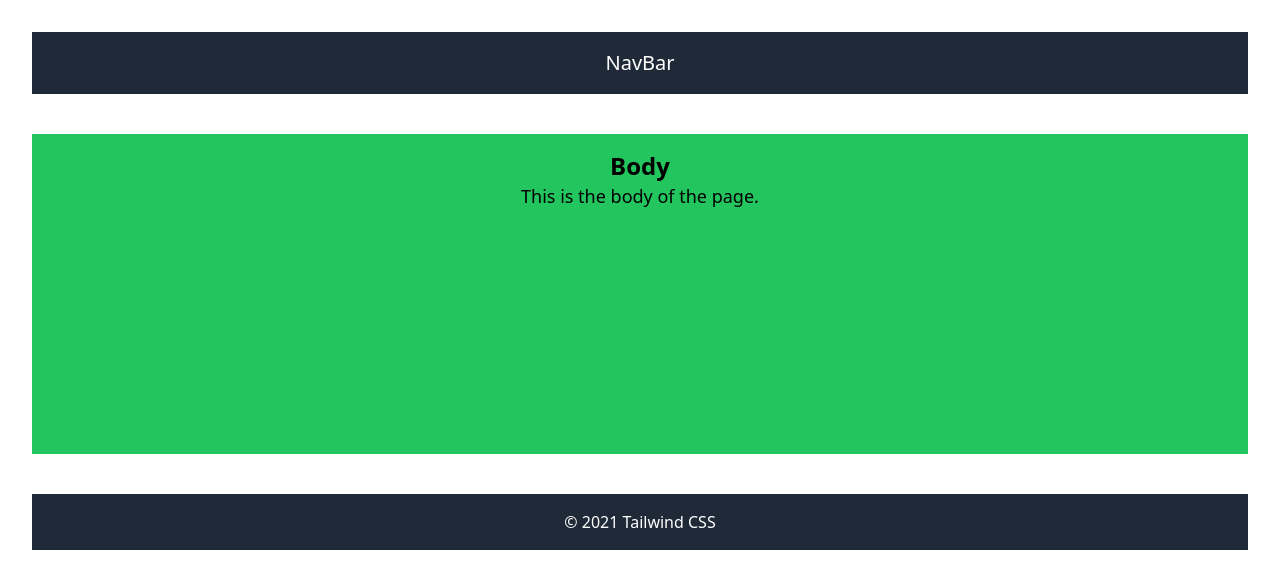
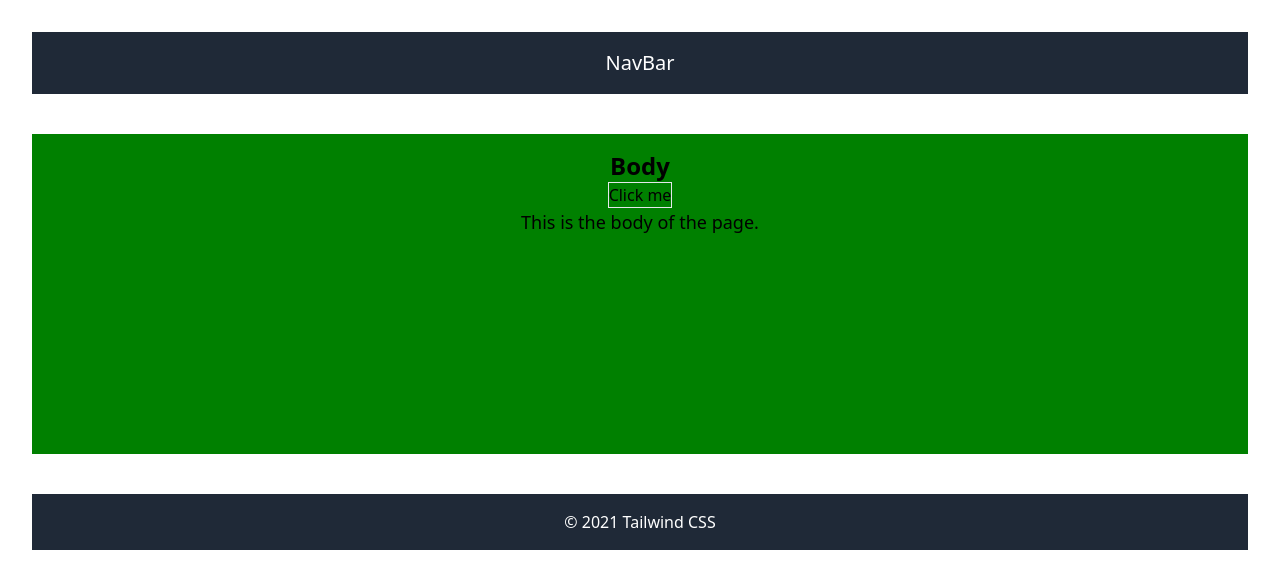
Before and after one commit to John-Mukhwana/Tech_Family, a React (Vite) app in the folder ReactTailwindcss/: page / in a window 1280 px wide. Shown: the top 588 px of the page. Built offline with nearby package versions, Linux system fonts and the light colour scheme.

Commit message:
Added the useState to change background color

```diff
--- a/ReactTailwindcss/src/components/body.jsx
+++ b/ReactTailwindcss/src/components/body.jsx
@@ -1,9 +1,19 @@
 
+import {useState} from 'react';
 
 function Body(){
+    const[color , setColor] = useState("green");
+
+    const changeColor= () =>{
+        setColor(prevColor => prevColor ==="green"? "blue": "yellow");
+    };
     return (
-        <div className="container mx-auto p-4 bg-green-500 w-full h-80 item-center justify-center">
+        <div className="container mx-auto p-4  w-full h-80 item-center justify-center" style={{backgroundColor:color}} >
             <h1 className="text-2xl font-bold">Body</h1>
+            <button className="border "   onClick={changeColor} >
+                Click me
+
+            </button>
             <p className="text-lg">This is the body of the page.</p>
         </div>
     );
```
Also changed, not shown: ReactTailwindcss/src/components/useStae.jsx (added).
